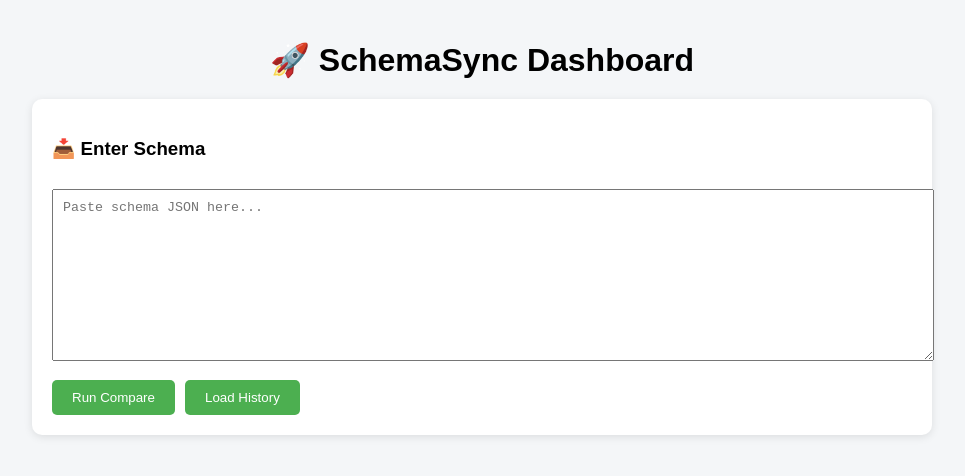
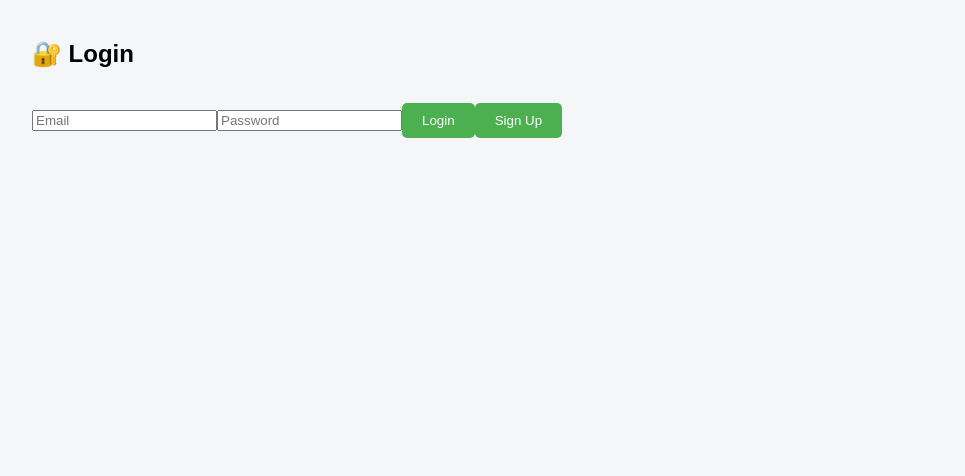
Before and after one commit to Pavankumar876232/schemasync, a React (Create React App) app in the folder frontend/: page / in a window 1280 px wide. Shown: the top 476 px of the page, without its empty margins (158-1123 px from the left). Built offline with nearby package versions, Linux system fonts and the light colour scheme.

Commit message:
added authentication UI

```diff
--- a/frontend/src/App.js
+++ b/frontend/src/App.js
@@ -1,11 +1,50 @@
-import React, { useState } from "react";
+import React, { useState, useEffect } from "react";
 import "./App.css";
+import supabase from "./supabase";
 
 function App() {
   const [schema, setSchema] = useState("");
   const [result, setResult] = useState(null);
   const [loading, setLoading] = useState(false);
   const [history, setHistory] = useState([]);
+
+  // 🔐 AUTH STATE
+  const [user, setUser] = useState(null);
+  const [email, setEmail] = useState("");
+  const [password, setPassword] = useState("");
+
+  // 🔹 Track session
+  useEffect(() => {
+    supabase.auth.getSession().then(({ data }) => {
+      setUser(data.session?.user || null);
+    });
+
+    supabase.auth.onAuthStateChange((_event, session) => {
+      setUser(session?.user || null);
+    });
+  }, []);
+
+  // 🔹 AUTH FUNCTIONS
+  const signUp = async () => {
+    const { error } = await supabase.auth.signUp({
+      email,
+      password
+    });
+    if (error) alert(error.message);
+    else alert("Signup successful! Now login.");
+  };
+
+  const login = async () => {
+    const { error } = await supabase.auth.signInWithPassword({
+      email,
+      password
+    });
+    if (error) alert(error.message);
+  };
+
+  const logout = async () => {
+    await supabase.auth.signOut();
+  };
 
   // 🔹 Format timestamp
   const formatTime = (filename) => {
@@ -37,7 +76,6 @@ function App() {
       const data = await response.json();
       setResult(data);
     } catch (error) {
-      console.error(error);
       alert("Invalid JSON or backend error");
     } finally {
       setLoading(false);
@@ -49,21 +87,49 @@ function App() {
     try {
       const res = await fetch("https://schemasync.onrender.com/history");
       const data = await res.json();
-      setHistory(data.versions);
+      setHistory(data.versions || []);
     } catch (error) {
       alert("Error loading history");
     }
   };
 
+  // 🔐 LOGIN SCREEN
+  if (!user) {
+    return (
+      <div className="container">
+        <h2>🔐 Login</h2>
+
+        <input
+          type="email"
+          placeholder="Email"
+          onChange={(e) => setEmail(e.target.value)}
+        />
+
+        <input
+          type="password"
+          placeholder="Password"
+          onChange={(e) => setPassword(e.target.value)}
+        />
+
+        <button onClick={login}>Login</button>
+        <button onClick={signUp}>Sign Up</button>
+      </div>
+    );
+  }
+
+  // 🔓 MAIN APP
   return (
     <div className="container">
       <h1>🚀 SchemaSync Dashboard</h1>
+
+      <p>👤 Logged in as: {user.email}</p>
+      <button onClick={logout}>Logout</button>
 
       {/* INPUT */}
       <div className="card">
         <h3>📥 Enter Schema</h3>
         <textarea
-          placeholder='Paste schema JSON here...'
+          placeholder="Paste schema JSON here..."
           value={schema}
           onChange={(e) => setSchema(e.target.value)}
         />
@@ -113,7 +179,7 @@ function App() {
             ))}
           </div>
 
-          {/* 🤖 AI SUGGESTION */}
+          {/* 🤖 AI */}
           {result.llm_suggestion && (
             <div className="card">
               <h3>🤖 AI Migration Suggestion</h3>
--- /dev/null
+++ b/frontend/src/supabase.js
@@ -0,0 +1,8 @@
+import { createClient } from "@supabase/supabase-js";
+
+const supabase = createClient(
+  "https://xxdgfjmnjdhcxkihyuzk.supabase.co",   // your project URL
+  "eyJhbGciOiJIUzI1NiIsInR5cCI6IkpXVCJ9.eyJpc3MiOiJzdXBhYmFzZSIsInJlZiI6Inh4ZGdmam1uamRoY3hraWh5dXprIiwicm9sZSI6ImFub24iLCJpYXQiOjE3NzU0NzA1MjksImV4cCI6MjA5MTA0NjUyOX0.XKCFXRRwRQaqiq6HC5KxlvGYt1ZxGhjqOaPUM3AdYD4"
+);
+
+export default supabase;
--- /dev/null
+++ b/package.json
@@ -0,0 +1,5 @@
+{
+  "dependencies": {
+    "@supabase/supabase-js": "^2.101.1"
+  }
+}
```
Also changed, not shown: 1 other file (tests, documents, lock files or other folders).
